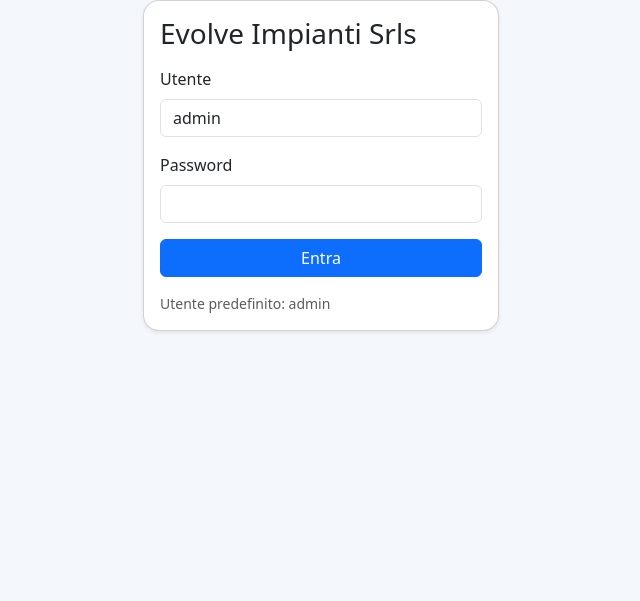
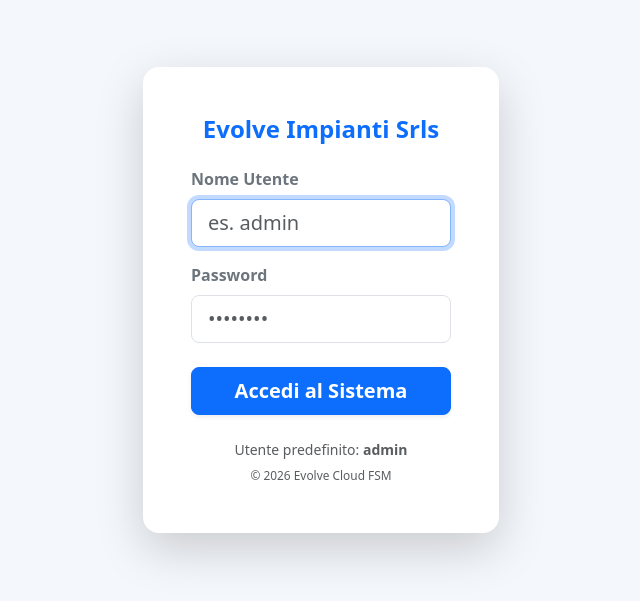
Before and after one commit to operativoei-png/evosrls, a Flask app: page /login in a window 1280 px wide. Shown: the top 601 px of the page, without its empty margins (319-959 px from the left). Run offline with Flask 3, Linux system fonts and the light colour scheme.

Commit message:
Update login.html

```diff
--- a/templates/login.html
+++ b/templates/login.html
@@ -1,29 +1,45 @@
 {% extends 'base.html' %}
 {% block content %}
-<div class="row justify-content-center">
-  <div class="col-md-4">
-    <div class="card shadow-sm">
-      <div class="card-body">
-        <h3 class="mb-3">{{ app_settings.company_name if app_settings else 'Accesso' }}</h3>
+<div class="row justify-content-center align-items-center" style="min-height: 75vh;">
+  <div class="col-md-6 col-lg-4">
+
+    <div class="card shadow-lg border-0">
+      <div class="card-body p-4 p-sm-5">
+
         {% if app_settings and app_settings.logo_path %}
-        <div class="text-center mb-3">
-          <img src="{{ url_for('static', filename=app_settings.logo_path) }}" style="max-height:80px; max-width:100%;">
+        <div class="text-center mb-4">
+          <img src="{{ url_for('static', filename=app_settings.logo_path) }}" alt="Logo Azienda" style="max-height:90px; max-width:100%; border-radius: 8px;">
         </div>
         {% endif %}
-        <form method="post">
+
+        <h4 class="text-center fw-bold text-primary mb-4">
+          {{ app_settings.company_name if app_settings else 'Gestione Accessi' }}
+        </h4>
+
+        <form method="post" action="{{ url_for('login') }}">
           <div class="mb-3">
-            <label class="form-label">Utente</label>
-            <input class="form-control" name="username" value="admin" required>
+            <label class="form-label fw-semibold text-secondary">Nome Utente</label>
+            <input type="text" class="form-control form-control-lg" name="username" placeholder="es. admin" required autofocus>
           </div>
-          <div class="mb-3">
-            <label class="form-label">Password</label>
-            <input class="form-control" type="password" name="password" required>
+
+          <div class="mb-4">
+            <label class="form-label fw-semibold text-secondary">Password</label>
+            <input type="password" class="form-control form-control-lg" name="password" placeholder="••••••••" required>
           </div>
-          <button class="btn btn-primary w-100">Entra</button>
+
+          <button type="submit" class="btn btn-primary btn-lg w-100 fw-bold shadow-sm">
+            Accedi al Sistema
+          </button>
         </form>
-        <div class="mt-3 text-muted small">Utente predefinito: admin</div>
+
+        <div class="mt-4 text-center text-muted small">
+          <p class="mb-1">Utente predefinito: <strong>admin</strong></p>
+          <span style="font-size: 0.85em;">&copy; 2026 Evolve Cloud FSM</span>
+        </div>
+
       </div>
     </div>
+
   </div>
 </div>
 {% endblock %}
```
